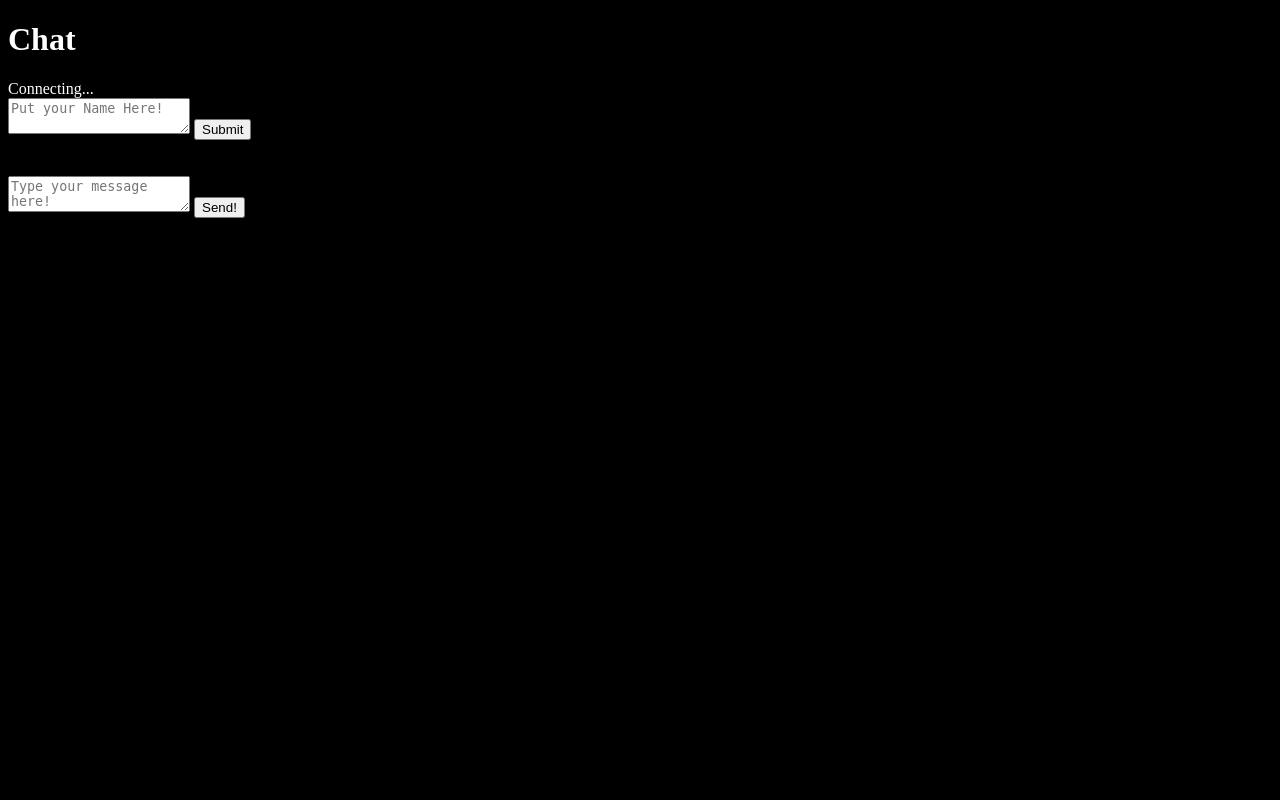
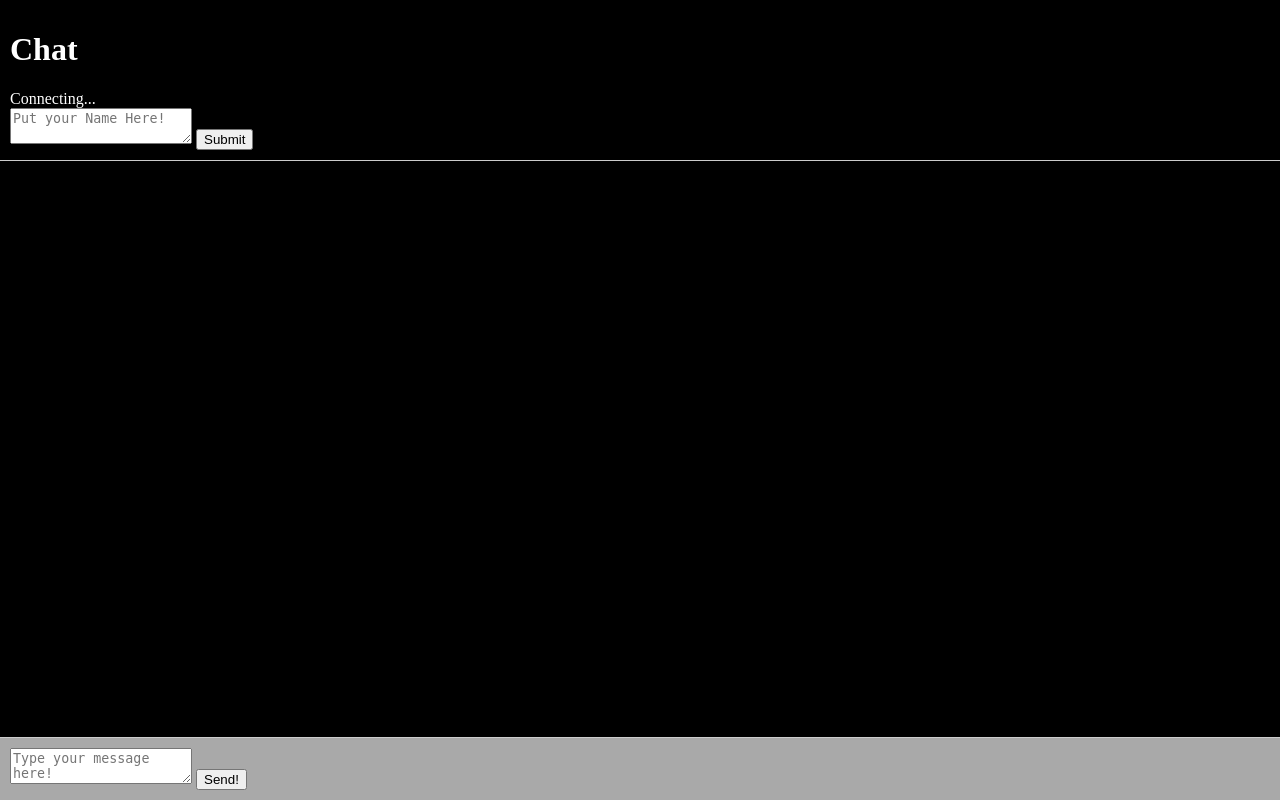
Before and after one commit to I-AM-RETRO1/Online-Chat, a Flask app: page / in a window 1280 px wide. Run offline with Flask 3, Linux system fonts and the light colour scheme; data that the repository does not hold is empty.

Commit message:
Added more formatting; looks way better.

```diff
--- a/chat.json
+++ b/chat.json
@@ -18,5 +18,13 @@
     {
         "usr": "TESTUSER",
         "msg": "this is another test"
+    },
+    {
+        "usr": "asdfasdf",
+        "msg": "asdfasdf"
+    },
+    {
+        "usr": "asdfasdf",
+        "msg": "asdfasdf"
     }
 ]
--- a/static/style.css
+++ b/static/style.css
@@ -1,6 +1,24 @@
 body {
+    margin: 0;
+    display: flex;
+    flex-direction: column;
+    height: 100vh;
     background: black;
     color: white;
+}
+
+#message-board {
+    flex:1;
+    overflow-y: auto;
+    padding: 20px;
+}
+
+#send {
+    position: sticky;
+    bottom: 0;
+    background: darkgrey;
+    padding: 10px;
+    border-top: 1px solid #ccc;
 }
 
 .msgs {
@@ -12,6 +30,11 @@
 }
 
 
-footer {
-    position: fixed;
+header {
+    position: sticky;
+    top: 0;
+    background-color: black;
+    z-index: 1000;
+    padding: 10px;
+    border-bottom: 1px solid #ccc;
 }
```
